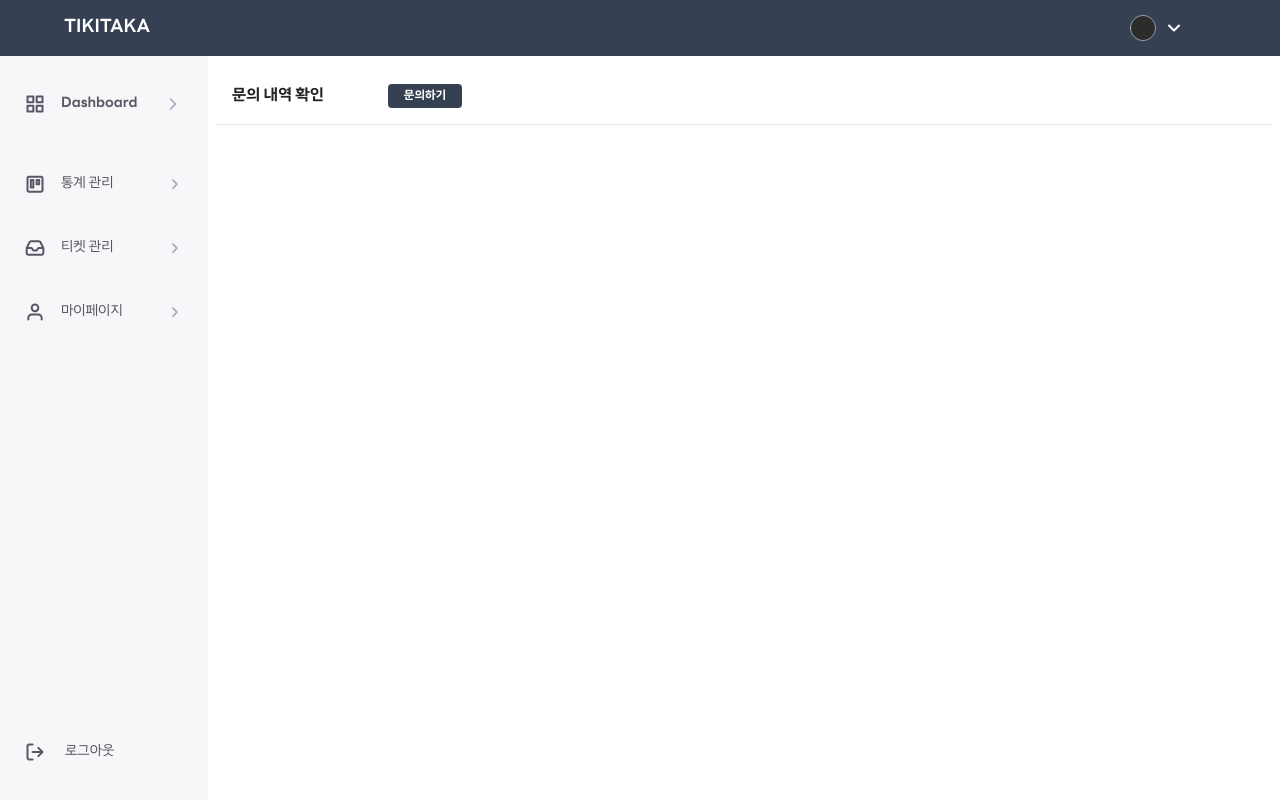
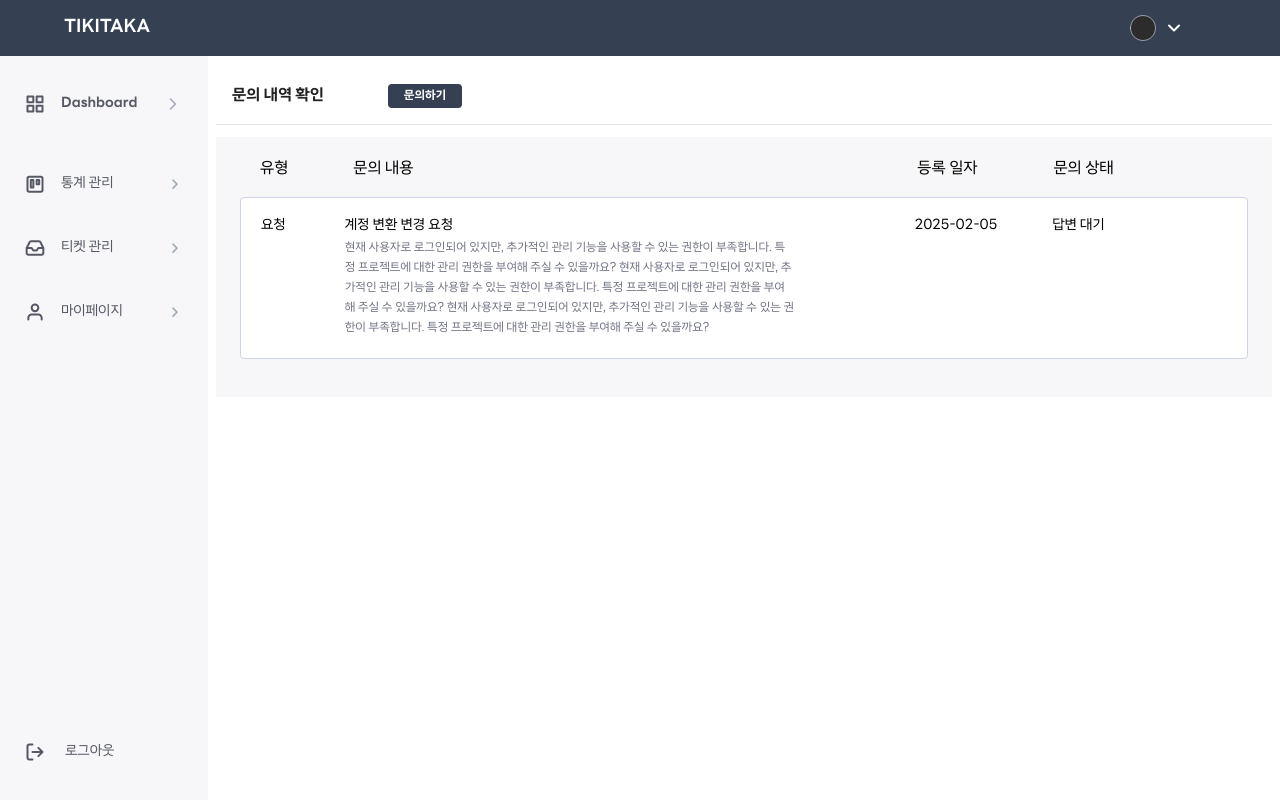
Before and after one commit to lamiiiii/TRILLION-TikiTaka-FE, a React app: page /manager/inquiry in a window 1280 px wide. Built offline with nearby package versions, Linux system fonts and the light colour scheme.

Commit message:
TKT-41 feat: 문의 컴포넌트 구현

```diff
--- /dev/null
+++ b/src/components/manager/inquiry/Inquiry.tsx
@@ -0,0 +1,19 @@
+import {InquiryData} from '../../../interfaces/interfaces';
+
+interface InquiryProps {
+  data: InquiryData;
+}
+
+export default function Inquiry({data}: InquiryProps) {
+  return (
+    <div className="flex w-full p-5 rounded bg-white border border-gray-2 text-subtitle-regular">
+      <p className="mr-[59px]">{data.type}</p>
+      <div>
+        <p>{data.title}</p>
+        <p className="w-[450px] text-gray-6 text-body-regular mt-1 mr-[120px]">{data.content}</p>
+      </div>
+      <p className="mr-[55px]">{data.date}</p>
+      <p>{data.status}</p>
+    </div>
+  );
+}
--- /dev/null
+++ b/src/components/manager/inquiry/InquiryContainer.tsx
@@ -0,0 +1,29 @@
+import {InquiryData} from '../../../interfaces/interfaces';
+import Inquiry from './Inquiry';
+
+// 임시 데이터
+const inquiryData: InquiryData = {
+  type: '요청',
+  title: '계정 변환 변경 요청',
+  content:
+    '현재 사용자로 로그인되어 있지만, 추가적인 관리 기능을 사용할 수 있는 권한이 부족합니다. 특정 프로젝트에 대한 관리 권한을 부여해 주실 수 있을까요? 현재 사용자로 로그인되어 있지만, 추가적인 관리 기능을 사용할 수 있는 권한이 부족합니다. 특정 프로젝트에 대한 관리 권한을 부여해 주실 수 있을까요? 현재 사용자로 로그인되어 있지만, 추가적인 관리 기능을 사용할 수 있는 권한이 부족합니다. 특정 프로젝트에 대한 관리 권한을 부여해 주실 수 있을까요?',
+  date: '2025-02-05',
+  status: '답변 대기',
+};
+
+export default function InquiryContainer() {
+  return (
+    <>
+      <section className="flex flex-col bg-gray-18 p-6 pb-[38px] mt-3 mb-[100px]">
+        <div className="flex text-title-regular mb-5">
+          <p className="ml-5 mr-[65px]">유형</p>
+          <p className="mr-[504px]">문의 내용</p>
+          <p className="mr-[76px]">등록 일자</p>
+          <p>문의 상태</p>
+        </div>
+
+        <Inquiry data={inquiryData} />
+      </section>
+    </>
+  );
+}
--- a/src/pages/manager/ManagerInquiry.tsx
+++ b/src/pages/manager/ManagerInquiry.tsx
@@ -1,10 +1,12 @@
 import TopMenu from '../../components/common/TopMenu';
+import InquiryContainer from '../../components/manager/inquiry/InquiryContainer';
 
 export default function ManagerInquiry() {
   return (
     <div className="top-container">
       <div className="flex flex-col max-w-1200">
         <TopMenu boldBlackText="문의 내역 확인" btnText="문의하기" onBtnClick={() => console.log('문의하기 모달')} />
+        <InquiryContainer />
       </div>
     </div>
   );
```
Also changed, not shown: src/interfaces/interfaces.ts (+10 -0 lines).
